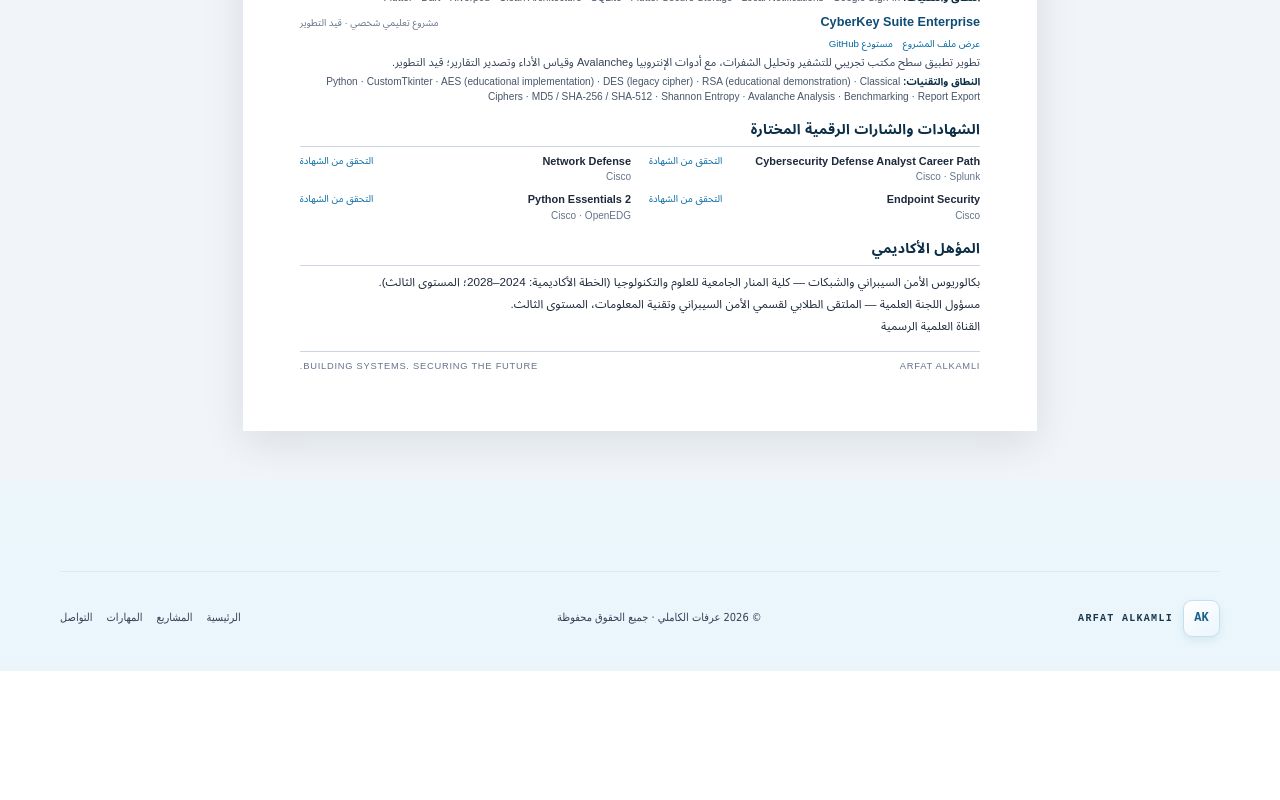
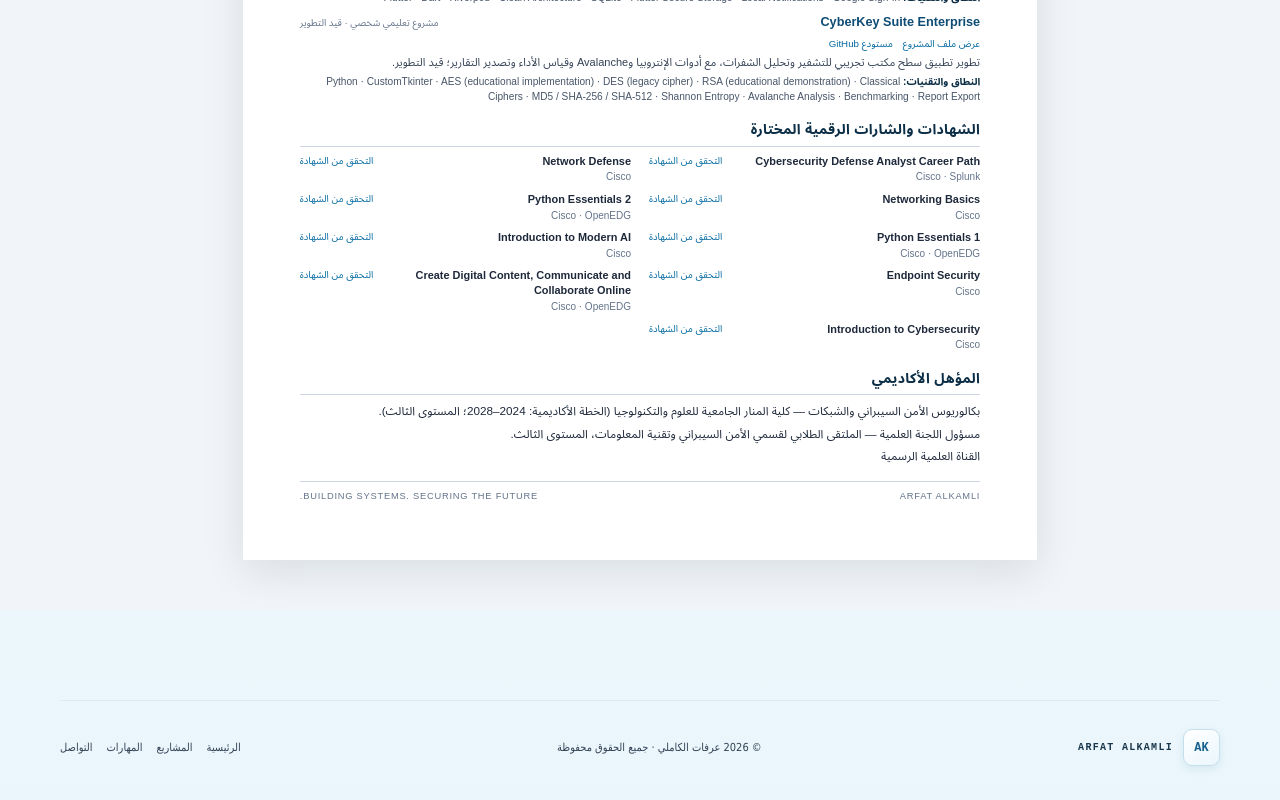
Before and after one commit to arfat-alkamly/arfat-alkamly-portfolio, a Next.js app: page /cv in a window 1280 px wide. Shown: the part 961-1761 px from the top of the page. Before the commit the page ends 1632 px from the top, so only its background shows below. Built offline with nearby package versions, Linux system fonts and the light colour scheme; no server answers.

Commit message:
Expand CV with all nine Cisco digital credentials

```diff
--- a/app/cv/page.tsx
+++ b/app/cv/page.tsx
@@ -10,8 +10,13 @@ const orcid='0009-0008-1348-5146';
 const credentials=[
  {name:'Cybersecurity Defense Analyst Career Path',issuer:'Cisco · Splunk',id:'23bda189-2470-4ce0-8065-ee904979ba21'},
  {name:'Network Defense',issuer:'Cisco',id:'e16ca722-84d2-4da2-ad1f-46e972453890'},
+ {name:'Networking Basics',issuer:'Cisco',id:'2f9902ec-e035-4b56-bf1b-42c66f05ed75'},
+ {name:'Python Essentials 2',issuer:'Cisco · OpenEDG',id:'de9c51d6-2eb6-4f7e-833a-31670170e278'},
+ {name:'Python Essentials 1',issuer:'Cisco · OpenEDG',id:'43943e68-05c5-40ea-93d1-d2a26e07ced0'},
+ {name:'Introduction to Modern AI',issuer:'Cisco',id:'4e822fcc-656e-4891-bc51-666ca95cd6e8'},
  {name:'Endpoint Security',issuer:'Cisco',id:'f0520c01-63aa-4440-9df4-69c7303d8762'},
- {name:'Python Essentials 2',issuer:'Cisco · OpenEDG',id:'de9c51d6-2eb6-4f7e-833a-31670170e278'}
+ {name:'Create Digital Content, Communicate and Collaborate Online',issuer:'Cisco · OpenEDG',id:'a370a36f-7ce1-4531-b44b-b909e56ee52d'},
+ {name:'Introduction to Cybersecurity',issuer:'Cisco',id:'dd68b74c-65f9-468f-9a51-3bb78adad239'}
 ];
 const selectedSlugs=['aegis-titan','cryptolab-pro','academic-os','crypto-master-enterprise'];
 const skillGroups=[
```
